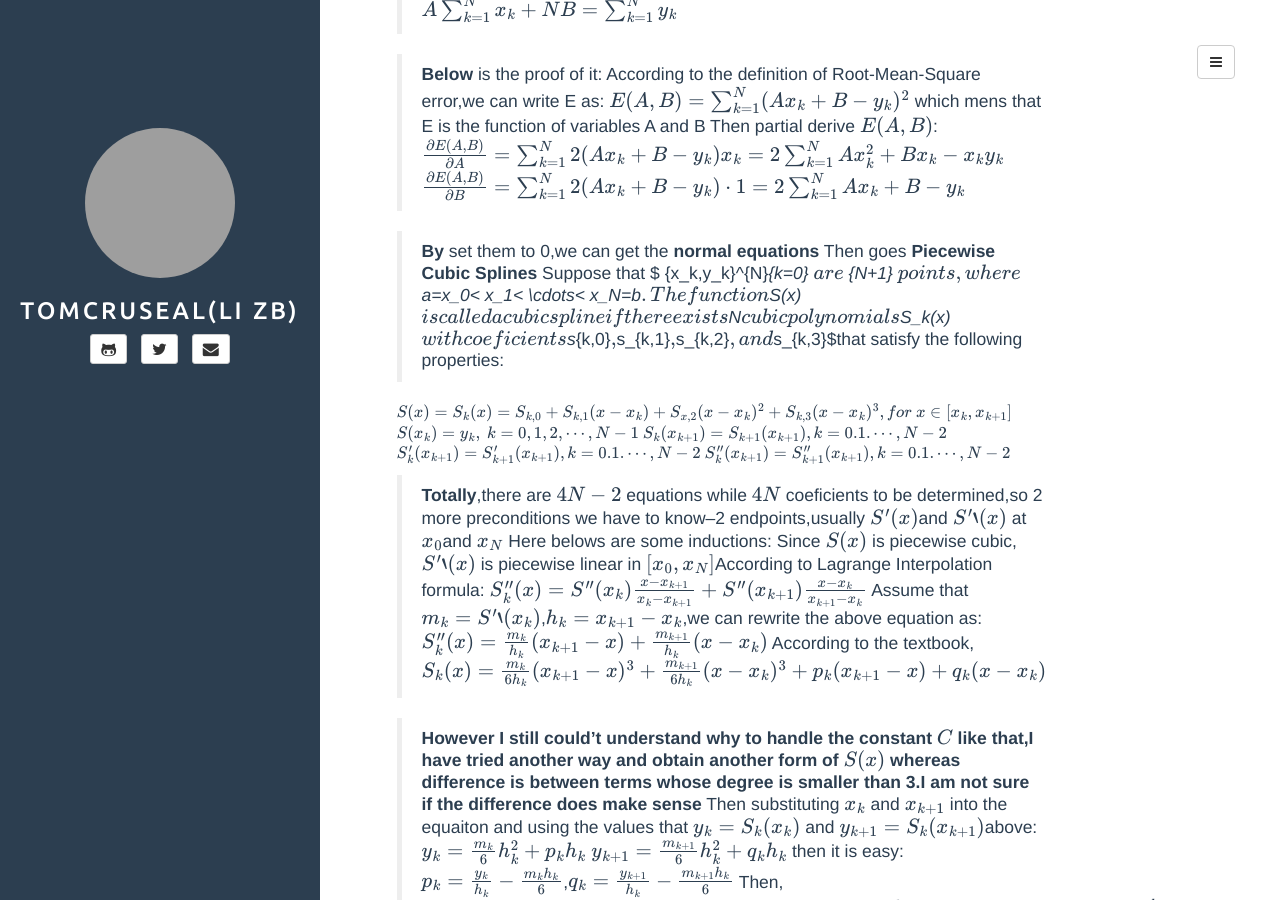
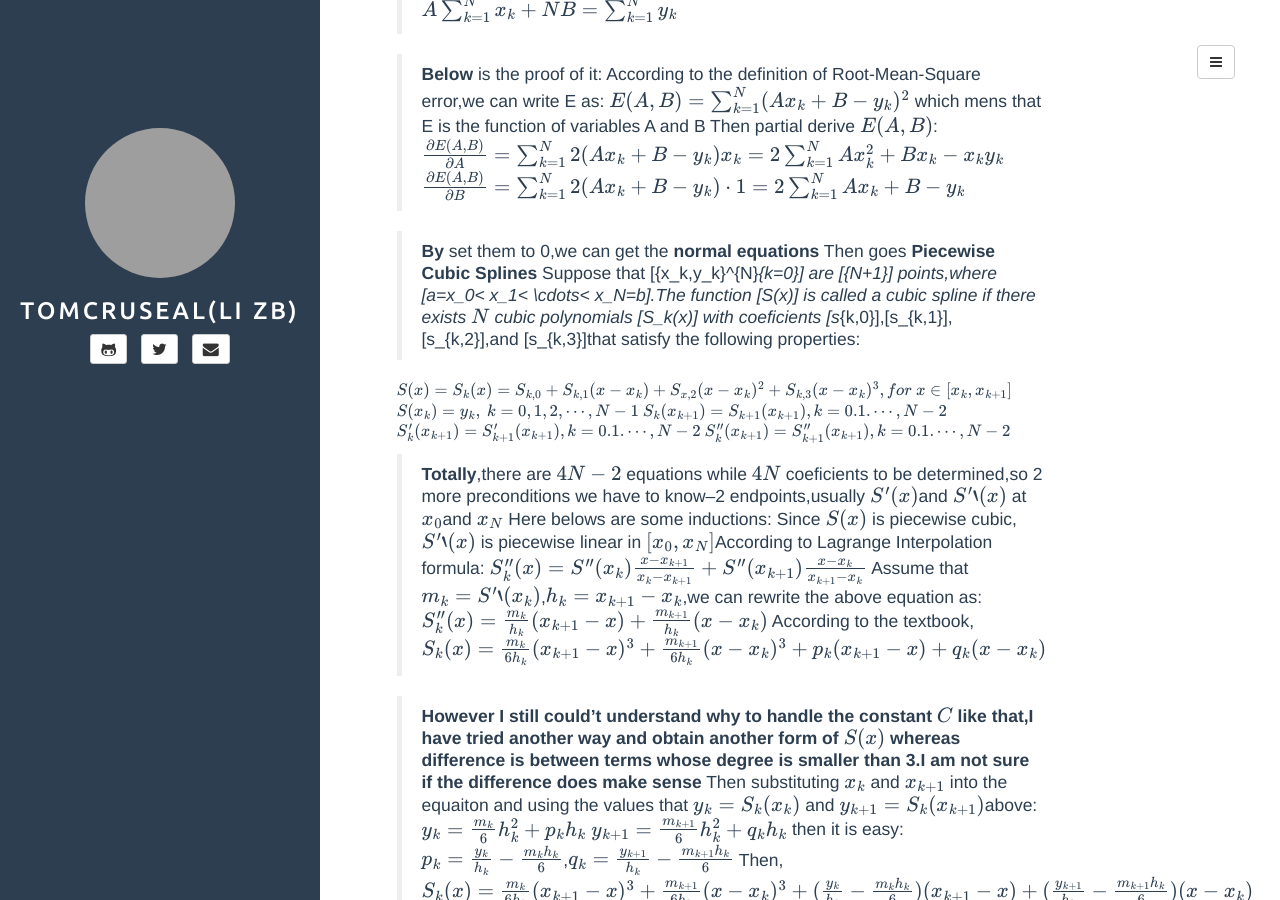
Before and after one commit to Tomcruseal/tomcruseal.github.io, a Jekyll site: the page built from _posts/2016-4-19-e-spline-interpolation.md, in a window 1280 px wide and 900 px high, scrolled down 655 px. Built offline with Jekyll 4.4.1, drawn with Linux system fonts in a browser that asks for light colours; formulas are drawn with MathJax 3; comment, search, counter and statistics services are not loaded; some of the changed text lies outside the part shown; grey boxes are pictures that could not be loaded.

Commit message:
20160420h

```diff
--- a/_posts/2016-4-19-e-spline-interpolation.md
+++ b/_posts/2016-4-19-e-spline-interpolation.md
@@ -45,7 +45,7 @@
 
 >**By** set them to 0,we can get the **normal equations**
 Then goes **Piecewise Cubic Splines**
-Suppose that $ \{x_k,y_k\}^{N}_{k=0} $ are $ {N+1} $ points,where $a=x_0< x_1< \cdots< x_N=b$.The function $S(x)$ is called a cubic spline if there exists $N$ cubic polynomials $S_k(x)$ with coeficients $s_{k,0}$,$s_{k,1}$,$s_{k,2}$,and $s_{k,3}$that satisfy the following properties:
+Suppose that \[\{x_k,y_k\}^{N}_{k=0}\] are \[{N+1}\] points,where \[a=x_0< x_1< \cdots< x_N=b\].The function \[S(x)\] is called a cubic spline if there exists $N$ cubic polynomials \[S_k(x)\] with coeficients \[s_{k,0}\],\[s_{k,1}\],\[s_{k,2}\],and \[s_{k,3}\]that satisfy the following properties:
 
 $$
 S(x)=S_k(x)=S_{k,0}+S_{k,1}(x-x_k)+S_{x,2}(x-x_k)^2+S_{k,3}(x-x_k)^3 ,for\ x \in[x_k,x_{k+1}]
@@ -130,8 +130,8 @@
 * $s_{k,3}=\frac{m_{k+1}-m_k}{6h_k}$
 
 >**Next** I will give the **proof** of it:
-$S(x_k)=S_k(x_k)=s_{k,0}=y_k$
-then,constantly derive $S(x)$:
+\[S(x_k)=S_k(x_k)=s_{k,0}=y_k\]
+then,constantly derive \[S(x)\]:
 $S'(x)=S'_k(x)=s_{k,1}+2s_{k,2}(x-x_k)+3s_{k,3}(x-x_k)^2$,so $S'(x_k)=S'_k(x_k)=s_{k,1}=d_k-\frac{h_k(m_{k+1}+2m_k)}{6}$
 $S''(x)=S''_k(x)=2s_{k,2}+6s_{k,3}(x-x_k)=m_k$,so $s_{x,2}=\frac{m_k}{2}$
 For $s_{k,3}$,assume it $s_{k,3}=\frac{m_{k+1}-m_k}{6h_k}$ is right,then
```
